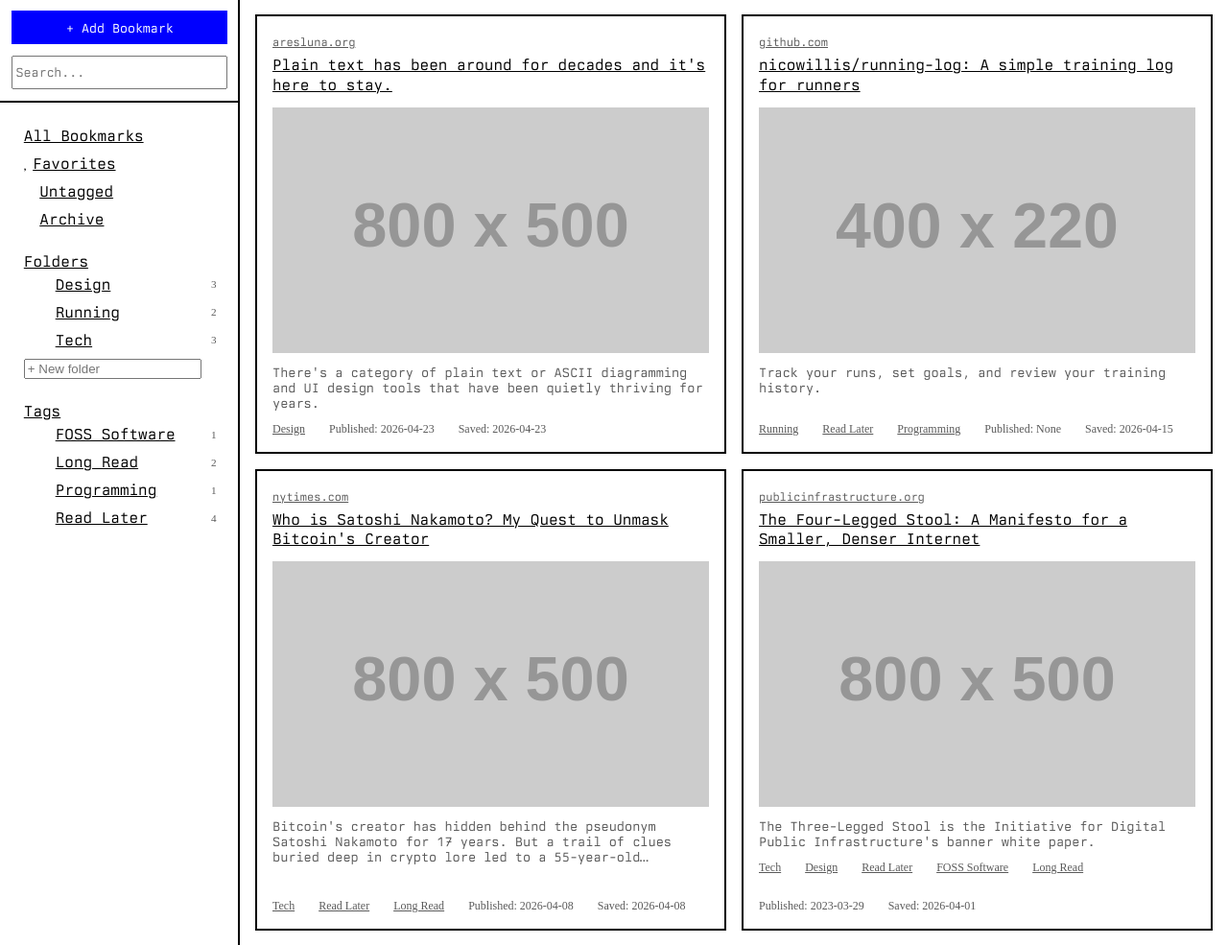
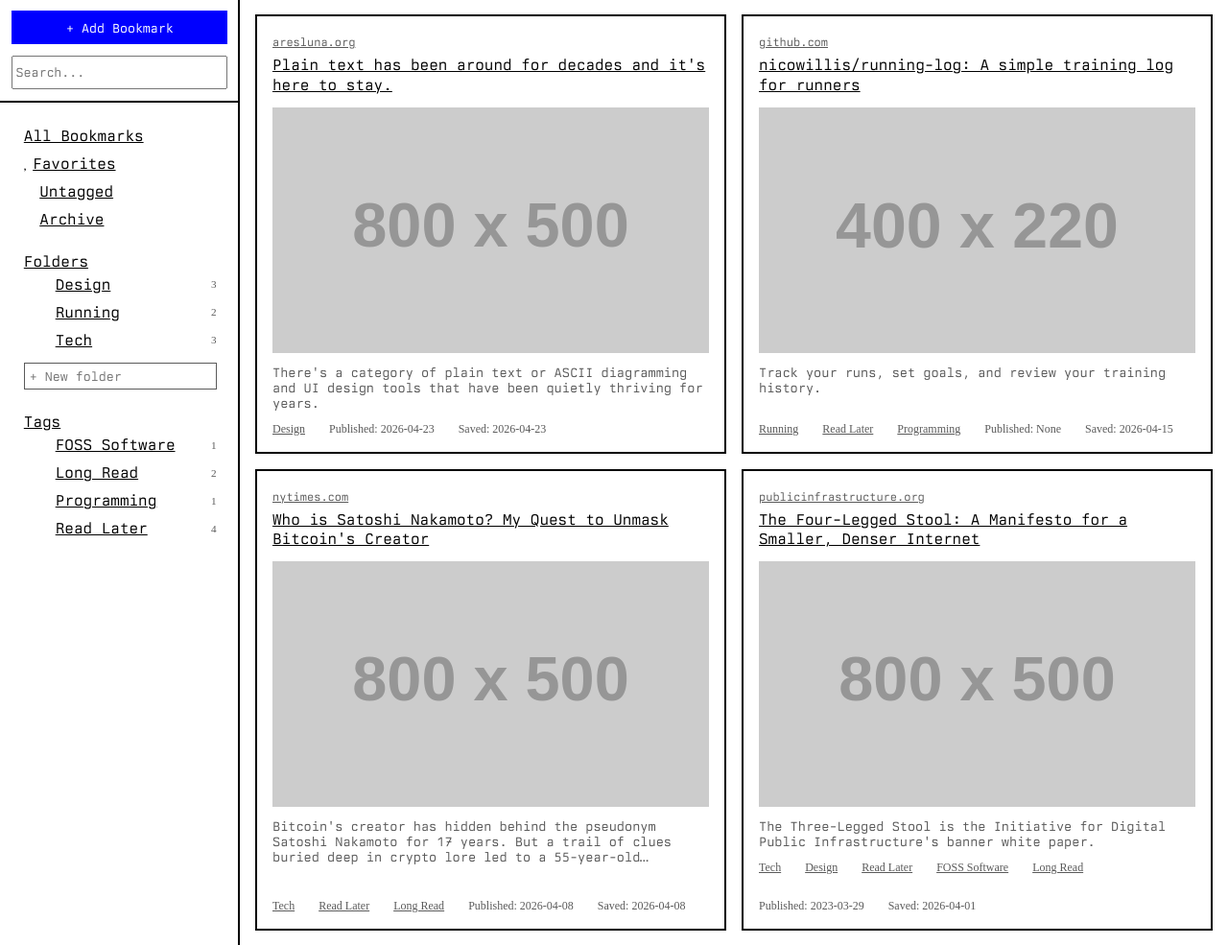
Before and after one commit to Good-Boy-Projects/keeper, a Flask app: page /grid in a window 1280 px wide. Shown: the part 42-1027 px from the top of the page at 96% size. Run offline with Flask 3, Linux system fonts and the light colour scheme; data comes from the database, SQL or seed files in the repository; grey boxes labelled with a size stand in for pictures from a placeholder-image service; some libraries are stand-ins or nearby versions; some web fonts are replaced.

Commit message:
style for add folder

```diff
--- a/static/style.css
+++ b/static/style.css
@@ -212,6 +212,20 @@ a:hover {
   font-family: "Commit Mono";
   margin-left: auto;
   padding-right: 10%;
+}
+
+.sidebar-inline-input {
+  width: 90%;
+  font-family: inherit;
+  border: 1px solid var(--keeper-grey);
+  padding: 5px;
+  margin-top: 4px;
+  margin-right: 5px;
+  outline: none;
+}
+
+.sidebar-inline-input:focus {
+  border-color: var(--keeper-blue);
 }
 
 /* ─── Content Area ───────────────────────────────────────────────────────── */
```
